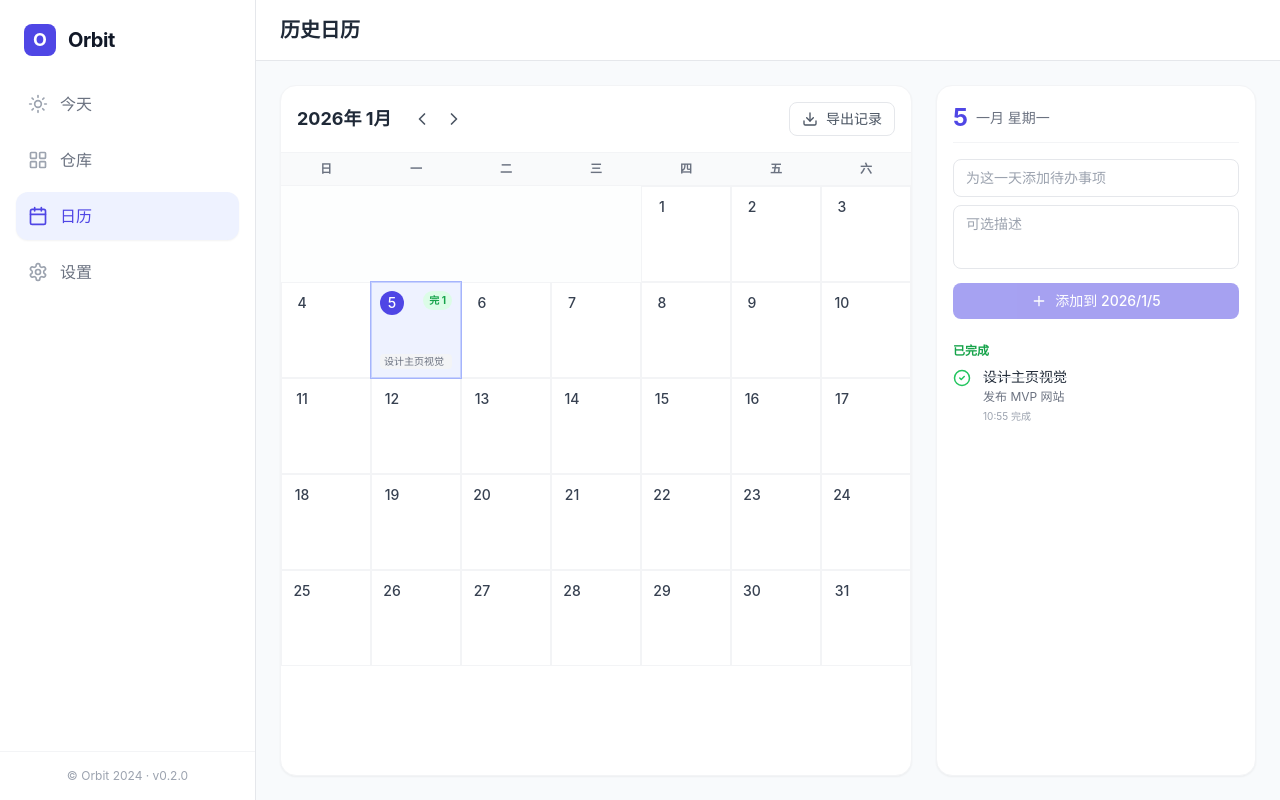
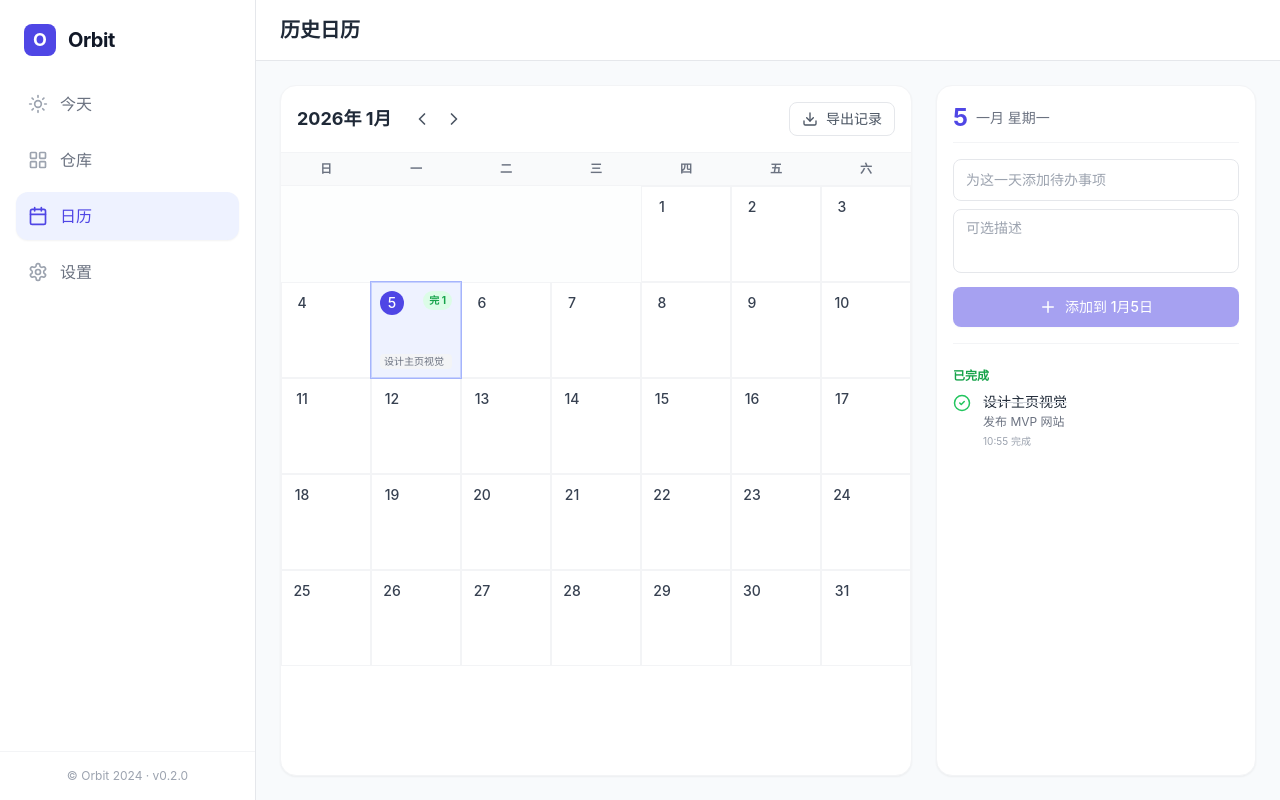
Before and after one commit to blacksheep-skip/orbit-0106, a React (Vite) app in the folder orbit_-ai-目标与心流追踪/: page / in a window 1280 px wide. Both pictures are taken after a click on the button "日历". Built offline with nearby package versions, Linux system fonts and the light colour scheme.

Commit message:
修复bug  时间显示及待办问题

```diff
--- a/orbit_-ai-目标与心流追踪/App.tsx
+++ b/orbit_-ai-目标与心流追踪/App.tsx
@@ -185,6 +185,47 @@ const App: React.FC = () => {
       }));
   };
 
+  // Helper to get local date string (YYYY-MM-DD) without timezone issues
+  const getLocalDateString = (date: Date): string => {
+    const year = date.getFullYear();
+    const month = String(date.getMonth() + 1).padStart(2, '0');
+    const day = String(date.getDate()).padStart(2, '0');
+    return `${year}-${month}-${day}`;
+  };
+
+  // Add scheduled task for a specific date
+  const handleAddScheduledTask = (dateKey: string, title: string, desc?: string) => {
+    // Find max todayIndex for the target date
+    let maxIndex = 0;
+    goals.forEach(g => {
+      g.subGoals.forEach(sg => {
+        if (sg.assignedDate === dateKey && (sg.todayIndex || 0) > maxIndex) {
+          maxIndex = sg.todayIndex || 0;
+        }
+      });
+    });
+
+    // Create a new goal for scheduled tasks
+    const newGoal: Goal = {
+      id: crypto.randomUUID(),
+      title: desc || '计划任务',
+      description: desc || '',
+      quadrant: MatrixQuadrant.Schedule,
+      deadline: new Date(dateKey + 'T23:59:59').toISOString(),
+      subGoals: [{
+        id: crypto.randomUUID(),
+        title: title,
+        isCompleted: false,
+        assignedDate: dateKey,
+        todayIndex: maxIndex + 1,
+        logs: []
+      }],
+      createdAt: Date.now()
+    };
+
+    setGoals([...goals, newGoal]);
+  };
+
   // --- CSV Import Logic ---
   const mapQuadrantFromText = (text: string): MatrixQuadrant => {
     const t = text.trim();
@@ -354,7 +395,8 @@ const App: React.FC = () => {
             <main className="flex-1 overflow-y-auto p-4 md:p-6">
               {currentView === 'matrix' && (
                 <EisenhowerMatrix
-                  goals={goals}
+                  goals={goals.filter(g => !g.retrospective || g.retrospective.trim() === '')}
+                  completedGoals={goals.filter(g => g.retrospective && g.retrospective.trim() !== '')}
                   onSelectGoal={(g) => setSelectedGoalId(g.id)}
                   onDeleteGoal={handleDeleteGoal}
                   onAddToToday={handleAddToToday}
@@ -370,7 +412,7 @@ const App: React.FC = () => {
                 />
               )}
               {currentView === 'calendar' && (
-                <CalendarView goals={goals} />
+                <CalendarView goals={goals} onAddScheduledTask={handleAddScheduledTask} />
               )}
               {currentView === 'settings' && (
                 <SettingsView
--- a/orbit_-ai-目标与心流追踪/components/CalendarView.tsx
+++ b/orbit_-ai-目标与心流追踪/components/CalendarView.tsx
@@ -13,9 +13,12 @@ export const CalendarView: React.FC<Props> = ({ goals, onAddScheduledTask }) =>
   const [newTaskTitle, setNewTaskTitle] = useState('');
   const [newTaskDesc, setNewTaskDesc] = useState('');
 
-  // Helper to normalize date to YYYY-MM-DD for comparison
+  // Helper to normalize date to YYYY-MM-DD for comparison (using local time)
   const toDateKey = (date: Date) => {
-    return date.toISOString().split('T')[0];
+    const year = date.getFullYear();
+    const month = String(date.getMonth() + 1).padStart(2, '0');
+    const day = String(date.getDate()).padStart(2, '0');
+    return `${year}-${month}-${day}`;
   };
 
   const completedMap = useMemo(() => {
@@ -24,7 +27,9 @@ export const CalendarView: React.FC<Props> = ({ goals, onAddScheduledTask }) =>
     goals.forEach(goal => {
       goal.subGoals.forEach(sg => {
         if (sg.isCompleted && sg.completedAt) {
-          const dateKey = toDateKey(new Date(sg.completedAt));
+          // Use local time to avoid timezone issues
+          const completedDate = new Date(sg.completedAt);
+          const dateKey = toDateKey(completedDate);
           const existing = map.get(dateKey) || [];
           existing.push({ goalTitle: goal.title, subGoal: sg });
           map.set(dateKey, existing);
@@ -217,21 +222,21 @@ export const CalendarView: React.FC<Props> = ({ goals, onAddScheduledTask }) =>
       </div>
 
       {/* Side Panel: Selected Date Details */}
-      <div className="w-full md:w-80 bg-white rounded-2xl shadow-sm border border-gray-100 p-4 flex flex-col">
-         <h3 className="font-bold text-gray-800 mb-4 pb-2 border-b border-gray-100 flex items-center gap-2">
+      <div className="w-full md:w-80 bg-white rounded-2xl shadow-sm border border-gray-100 p-4 flex flex-col overflow-hidden">
+         <h3 className="font-bold text-gray-800 mb-4 pb-2 border-b border-gray-100 flex items-center gap-2 shrink-0">
            <span className="text-2xl text-indigo-600">{selectedDate.getDate()}</span>
            <span className="text-sm font-normal text-gray-500">
              {selectedDate.toLocaleDateString('zh-CN', { month: 'long', weekday: 'long' })}
            </span>
          </h3>
 
-         {/* Add scheduled task */}
-         <form onSubmit={handleAdd} className="space-y-2 mb-4">
+         {/* Add scheduled task - Always visible */}
+         <form onSubmit={handleAdd} className="space-y-2 mb-4 shrink-0 border-b border-gray-100 pb-4">
            <input
              value={newTaskTitle}
              onChange={e => setNewTaskTitle(e.target.value)}
              placeholder="为这一天添加待办事项"
-             className="w-full border border-gray-200 rounded-lg px-3 py-2 text-sm focus:ring-2 focus:ring-indigo-500 focus:border-indigo-500 outline-none"
+             className="w-full border border-gray-200 rounded-lg px-3 py-2.5 text-sm focus:ring-2 focus:ring-indigo-500 focus:border-indigo-500 outline-none"
            />
            <textarea
              value={newTaskDesc}
@@ -242,9 +247,9 @@ export const CalendarView: React.FC<Props> = ({ goals, onAddScheduledTask }) =>
            <button
              type="submit"
              disabled={!newTaskTitle.trim()}
-             className="w-full bg-indigo-600 hover:bg-indigo-700 disabled:opacity-50 text-white rounded-lg py-2 text-sm font-medium flex items-center justify-center gap-2 transition-colors"
+             className="w-full bg-indigo-600 hover:bg-indigo-700 disabled:opacity-50 disabled:cursor-not-allowed text-white rounded-lg py-2.5 text-sm font-medium flex items-center justify-center gap-2 transition-colors shadow-sm"
            >
-             <Plus size={16} /> 添加到 {selectedDate.toLocaleDateString('zh-CN')}
+             <Plus size={18} /> 添加到 {selectedDate.toLocaleDateString('zh-CN', { month: 'short', day: 'numeric' })}
            </button>
          </form>
 
```
